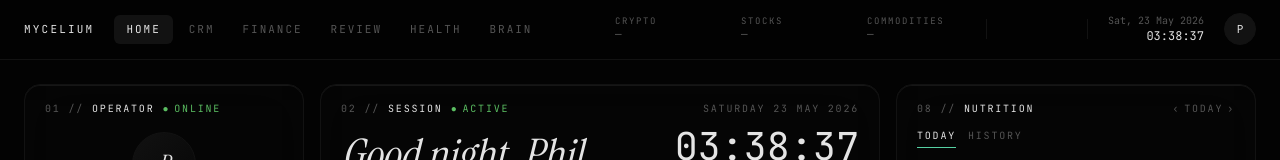
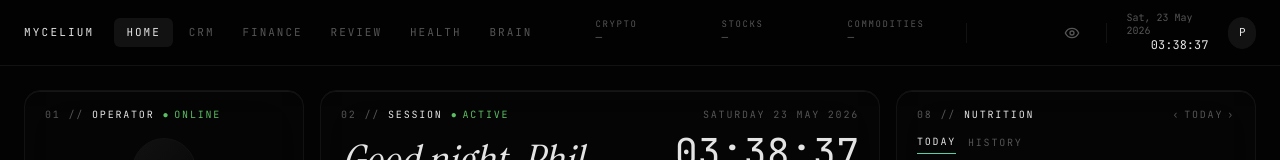
Before and after one commit to sporebit/mycelium, a Next.js app: page / in a window 1280 px wide. Shown: the top 160 px of the page. Built offline with nearby package versions, Linux system fonts and the light colour scheme; no server answers.

Commit message:
Finance privacy toggle: eye icon + Ctrl+Shift+H to blur monetary values

```diff
--- a/app/layout.tsx
+++ b/app/layout.tsx
@@ -1,6 +1,7 @@
 import type { Metadata } from "next";
 import { Geist, JetBrains_Mono, Instrument_Serif } from "next/font/google";
 import "./globals.css";
+import { PrivacyProvider } from "@/lib/context/PrivacyContext";
 
 const geistSans = Geist({
   variable: "--font-geist-sans",
@@ -35,7 +36,7 @@ export default function RootLayout({
       className={`${geistSans.variable} ${jetbrainsMono.variable} ${instrumentSerif.variable} h-full antialiased`}
     >
       <body className="min-h-full flex flex-col bg-ink-0 text-ink-4">
-        {children}
+        <PrivacyProvider>{children}</PrivacyProvider>
       </body>
     </html>
   );
--- /dev/null
+++ b/components/PrivateValue.tsx
@@ -0,0 +1,30 @@
+"use client";
+
+import type { ReactNode } from "react";
+import { usePrivacy } from "@/lib/context/PrivacyContext";
+
+/**
+ * Wraps a monetary value. When privacy mode is on, blurs the value in place
+ * (preserves layout width) so the user knows the number is there but can't
+ * read it. Pass `fallback` to substitute a different placeholder instead.
+ */
+export function PrivateValue({
+  children,
+  fallback,
+}: {
+  children: ReactNode;
+  fallback?: ReactNode;
+}) {
+  const { financeHidden } = usePrivacy();
+  if (!financeHidden) return <>{children}</>;
+  if (fallback !== undefined) return <>{fallback}</>;
+  return (
+    <span
+      aria-label="Hidden value"
+      className="select-none pointer-events-none inline-block align-baseline"
+      style={{ filter: "blur(6px)" }}
+    >
+      {children}
+    </span>
+  );
+}
--- /dev/null
+++ b/components/dashboard/PrivacyToggle.tsx
@@ -0,0 +1,66 @@
+"use client";
+
+import { usePrivacy } from "@/lib/context/PrivacyContext";
+
+function EyeIcon() {
+  return (
+    <svg
+      width="16"
+      height="16"
+      viewBox="0 0 24 24"
+      fill="none"
+      stroke="currentColor"
+      strokeWidth="2"
+      strokeLinecap="round"
+      strokeLinejoin="round"
+      aria-hidden
+    >
+      <path d="M2 12s3-7 10-7 10 7 10 7-3 7-10 7-10-7-10-7Z" />
+      <circle cx="12" cy="12" r="3" />
+    </svg>
+  );
+}
+
+function EyeOffIcon() {
+  return (
+    <svg
+      width="16"
+      height="16"
+      viewBox="0 0 24 24"
+      fill="none"
+      stroke="currentColor"
+      strokeWidth="2"
+      strokeLinecap="round"
+      strokeLinejoin="round"
+      aria-hidden
+    >
+      <path d="M9.88 9.88a3 3 0 1 0 4.24 4.24" />
+      <path d="M10.73 5.08A10.43 10.43 0 0 1 12 5c7 0 10 7 10 7a13.16 13.16 0 0 1-1.67 2.68" />
+      <path d="M6.61 6.61A13.526 13.526 0 0 0 2 12s3 7 10 7a9.74 9.74 0 0 0 5.39-1.61" />
+      <line x1="2" y1="2" x2="22" y2="22" />
+    </svg>
+  );
+}
+
+export function PrivacyToggle() {
+  const { financeHidden, toggle } = usePrivacy();
+  const label = financeHidden
+    ? "Show financial values"
+    : "Hide financial values";
+  return (
+    <button
+      type="button"
+      onClick={toggle}
+      title={label}
+      aria-label={label}
+      aria-pressed={financeHidden}
+      className={`hidden lg:inline-flex items-center justify-center h-8 w-8 rounded-md transition-colors ${
+        financeHidden
+          ? "text-accent hover:text-accent/80"
+          : "text-ink-3 hover:text-ink-4"
+      }`}
+    >
+      {financeHidden ? <EyeOffIcon /> : <EyeIcon />}
+    </button>
+  );
+}
--- a/components/dashboard/TopRail.tsx
+++ b/components/dashboard/TopRail.tsx
@@ -2,6 +2,7 @@ import Link from "next/link";
 import { LiveClock } from "./LiveClock";
 import { Tickers } from "./Tickers";
 import { SunWidget } from "./SunWidget";
+import { PrivacyToggle } from "./PrivacyToggle";
 
 const TABS = [
   { label: "HOME", href: "/" },
@@ -51,6 +52,9 @@ export function TopRail({ active = "HOME" }: { active?: string }) {
         {/* Sunrise / sunset */}
         <SunWidget />
 
+        {/* Finance privacy toggle */}
+        <PrivacyToggle />
+
         <div className="hidden lg:block h-5 w-px bg-ink-2" />
 
         {/* Date / time */}
--- a/components/dashboard/cards/FinancePulse.tsx
+++ b/components/dashboard/cards/FinancePulse.tsx
@@ -3,6 +3,8 @@
 import { useEffect, useMemo, useState } from "react";
 import { Panel } from "../Panel";
 import { Mono } from "../Mono";
+import { PrivateValue } from "@/components/PrivateValue";
+import { usePrivacy } from "@/lib/context/PrivacyContext";
 import type {
   FinanceData,
   FinanceHistoryPoint,
@@ -23,6 +25,7 @@ type SnapshotResponse =
   | { snapshot: null; last_refreshed_at: null; source: null };
 
 function Sparkline({ points }: { points: number[] }) {
+  const { financeHidden } = usePrivacy();
   if (points.length < 2) {
     return (
       <div className="h-12 rounded-lg border border-ink-2 bg-ink-0/40" />
@@ -42,7 +45,11 @@ function Sparkline({ points }: { points: number[] }) {
   const fill = `${d} L200,48 L0,48 Z`;
 
   return (
-    <div className="h-12 rounded-lg border border-ink-2 bg-ink-0/40 relative overflow-hidden">
+    <div
+      className="h-12 rounded-lg border border-ink-2 bg-ink-0/40 relative overflow-hidden"
+      style={financeHidden ? { filter: "blur(6px)" } : undefined}
+      aria-hidden={financeHidden}
+    >
       <svg
         viewBox="0 0 200 48"
         preserveAspectRatio="none"
@@ -237,7 +244,9 @@ export function FinancePulse() {
               Net worth
             </div>
             <Mono className="block text-2xl text-ink-4 mt-1">
-              {fmtCurrency(snapshot.net_worth, snapshot.currency)}
+              <PrivateValue>
+                {fmtCurrency(snapshot.net_worth, snapshot.currency)}
+              </PrivateValue>
             </Mono>
             <div
               className={`text-[10px] uppercase tracking-[0.18em] font-[family-name:var(--font-mono)] mt-0.5 ${toneClass}`}
@@ -267,7 +276,9 @@ export function FinancePulse() {
                       deltas.dayDelta >= 0 ? "text-ok" : "text-danger"
                     }`}
                   >
-                    {fmtSigned(deltas.dayDelta, snapshot.currency)}
+                    <PrivateValue>
+                      {fmtSigned(deltas.dayDelta, snapshot.currency)}
+                    </PrivateValue>
                   </Mono>
                   {deltas.dayPct !== null && (
                     <Mono
@@ -275,7 +286,7 @@ export function FinancePulse() {
                         deltas.dayDelta >= 0 ? "text-ok/70" : "text-danger/70"
                       }`}
                     >
-                      {fmtPercent(deltas.dayPct)}
+                      <PrivateValue>{fmtPercent(deltas.dayPct)}</PrivateValue>
                     </Mono>
                   )}
                 </>
@@ -294,7 +305,9 @@ export function FinancePulse() {
                       deltas.monthDelta >= 0 ? "text-ok" : "text-danger"
                     }`}
                   >
-                    {fmtSigned(deltas.monthDelta, snapshot.currency)}
+                    <PrivateValue>
+                      {fmtSigned(deltas.monthDelta, snapshot.currency)}
+                    </PrivateValue>
                   </Mono>
                   {deltas.monthPct !== null && (
                     <Mono
@@ -302,7 +315,7 @@ export function FinancePulse() {
                         deltas.monthDelta >= 0 ? "text-ok/70" : "text-danger/70"
                       }`}
                     >
-                      {fmtPercent(deltas.monthPct)}
+                      <PrivateValue>{fmtPercent(deltas.monthPct)}</PrivateValue>
                     </Mono>
                   )}
                 </>
--- /dev/null
+++ b/lib/context/PrivacyContext.tsx
@@ -0,0 +1,89 @@
+"use client";
+
+import {
+  createContext,
+  useCallback,
+  useContext,
+  useEffect,
+  useState,
+  type ReactNode,
+} from "react";
+
+const STORAGE_KEY = "miles-finance-hidden";
+
+export type PrivacyState = {
+  financeHidden: boolean;
+  toggle: () => void;
+  setHidden: (v: boolean) => void;
+};
+
+const PrivacyCtx = createContext<PrivacyState | null>(null);
+
+export function usePrivacy(): PrivacyState {
+  const ctx = useContext(PrivacyCtx);
+  if (!ctx) {
+    // Safe default for tests / pages rendered outside the provider tree.
+    return { financeHidden: false, toggle: () => {}, setHidden: () => {} };
+  }
+  return ctx;
+}
+
+function readStoredHidden(): boolean {
+  if (typeof window === "undefined") return false;
+  try {
+    return window.localStorage.getItem(STORAGE_KEY) === "true";
+  } catch {
+    return false;
+  }
+}
+
+export function PrivacyProvider({ children }: { children: ReactNode }) {
+  const [financeHidden, setFinanceHidden] = useState<boolean>(() =>
+    readStoredHidden()
+  );
+
+  // Persist on every change.
+  useEffect(() => {
+    if (typeof window === "undefined") return;
+    try {
+      window.localStorage.setItem(
+        STORAGE_KEY,
+        financeHidden ? "true" : "false"
+      );
+    } catch {
+      /* quota / privacy mode — silently ignore */
+    }
+  }, [financeHidden]);
+
+  // Cmd/Ctrl+Shift+H toggles. Skipped when an input/textarea is focused so
+  // typing capital-H mid-sentence with modifiers doesn't accidentally fire.
+  useEffect(() => {
+    function onKey(e: KeyboardEvent) {
+      const meta = e.metaKey || e.ctrlKey;
+      if (!meta || !e.shiftKey) return;
+      if (e.key.toLowerCase() !== "h") return;
+      const target = e.target as HTMLElement | null;
+      const tag = target?.tagName;
+      if (
+        tag === "INPUT" ||
+        tag === "TEXTAREA" ||
+        target?.isContentEditable
+      ) {
+        return;
+      }
+      e.preventDefault();
+      setFinanceHidden((cur) => !cur);
+    }
+    window.addEventListener("keydown", onKey);
+    return () => window.removeEventListener("keydown", onKey);
+  }, []);
+
+  const toggle = useCallback(() => setFinanceHidden((cur) => !cur), []);
+  const setHidden = useCallback((v: boolean) => setFinanceHidden(v), []);
+
+  return (
+    <PrivacyCtx.Provider value={{ financeHidden, toggle, setHidden }}>
+      {children}
+    </PrivacyCtx.Provider>
+  );
+}
```
Also changed, not shown: components/finance/FinancePageClient.tsx (+30 -4 lines).
